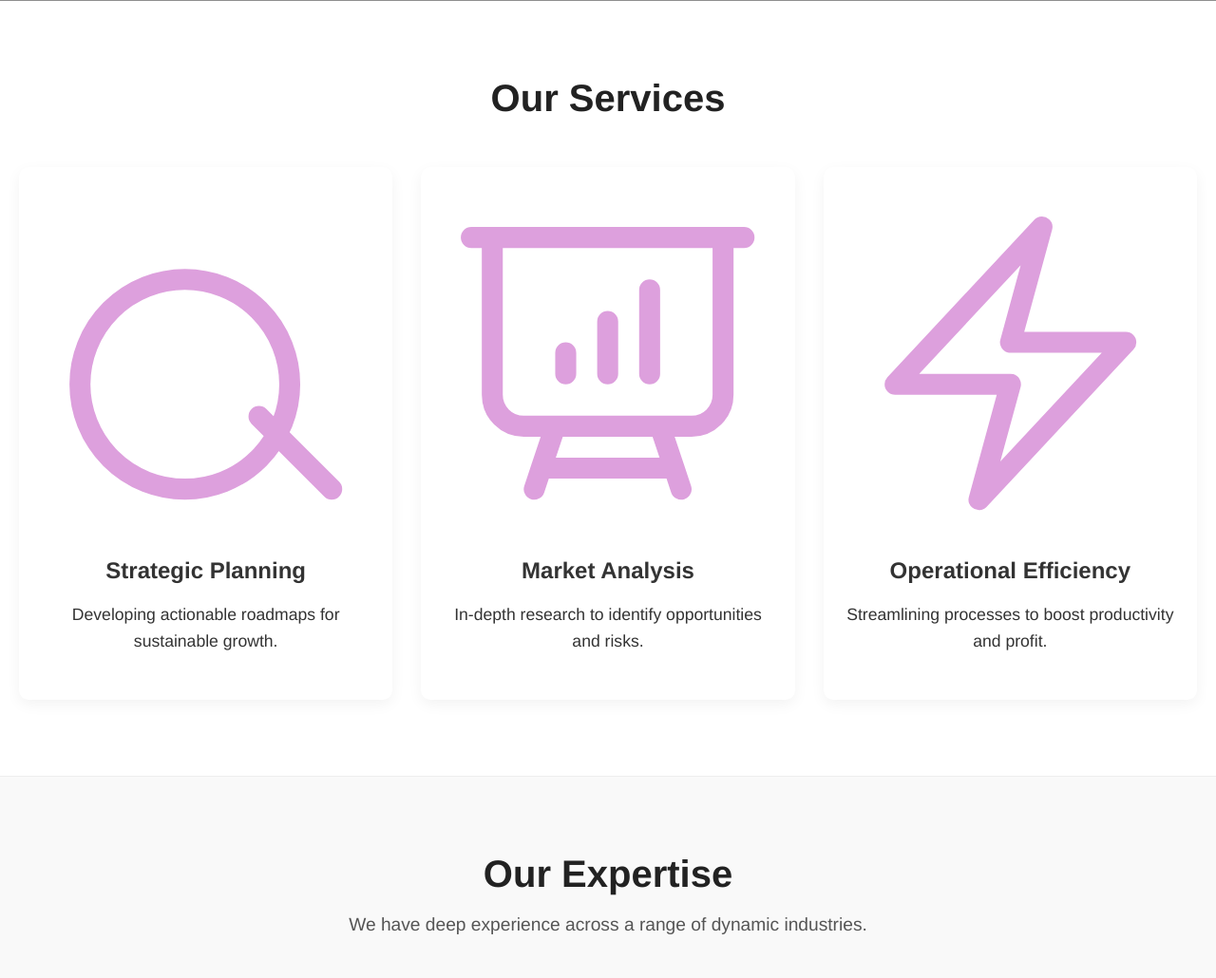
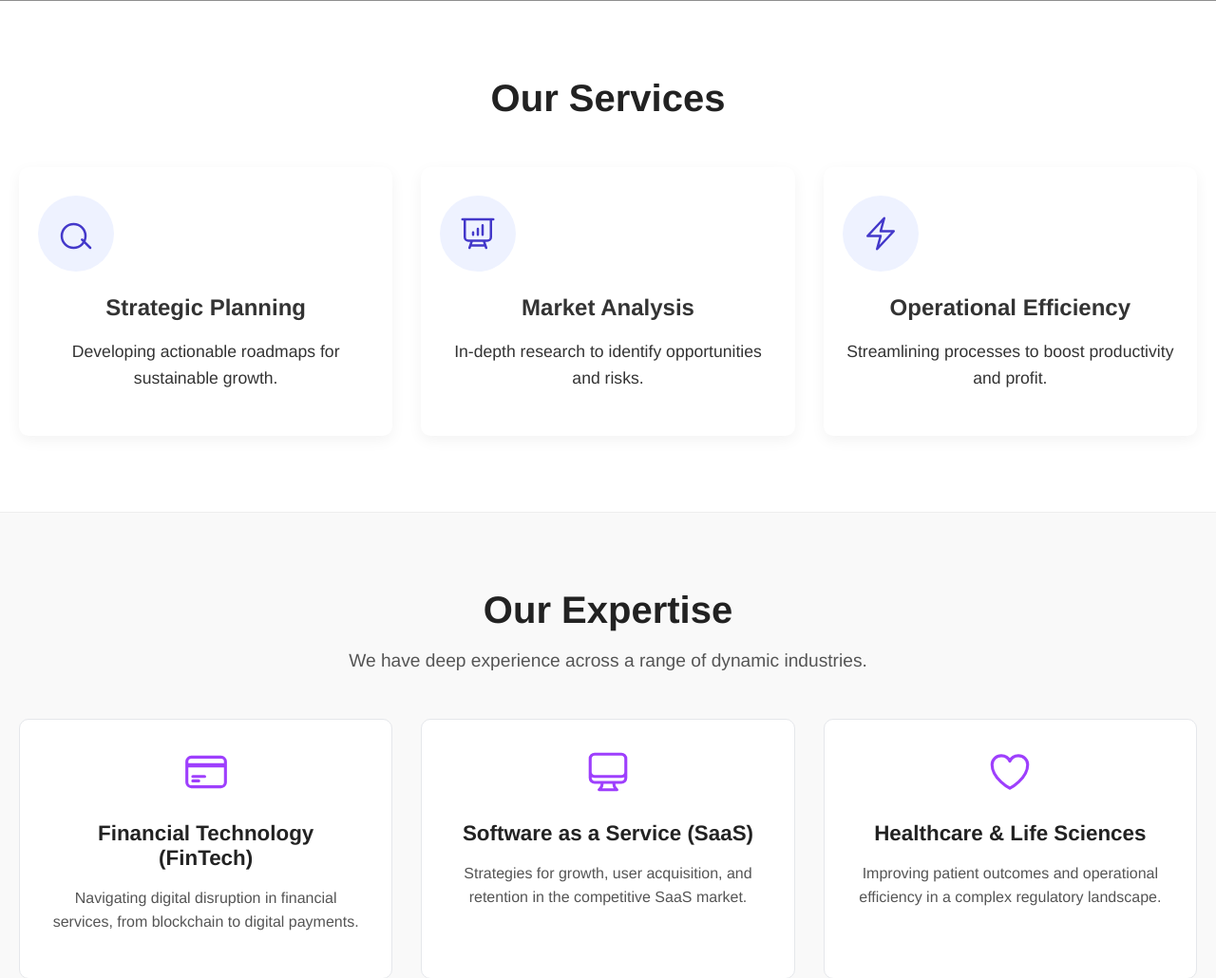
Before and after one commit to ravimal-irosha/A-website-for-a-digital-consulatncy-company, a PHP site: page / in a window 1280 px wide. Shown: the part 799-1829 px from the top of the page at 95% size. Run offline with PHP 8.4, Linux system fonts and the light colour scheme; grey boxes are pictures that could not be loaded.

Commit message:
Reduce size of service icons

```diff
--- a/sections.css
+++ b/sections.css
@@ -46,8 +46,24 @@
     box-shadow: 0 15px 25px rgba(0,0,0,0.1);
 }
 .service-icon {
-    margin-bottom: 20px;
-    color: #dda0dd;
+    background-color: #eef2ff;
+    width: 80px;
+    height: 80px;
+    border-radius: 50%;
+    display: flex;
+    align-items: center;
+    justify-content: center;
+    margin-bottom: 1.5rem;
+    color: #4338ca;
+    transition: all 0.3s ease;
+}
+.service-icon svg {
+    width: 40px;
+    height: 40px;
+}
+.service-item:hover .service-icon {
+    background-color: #4338ca;
+    color: #fff;
 }
 .service-item h3 {
     font-size: 1.5em;
```
